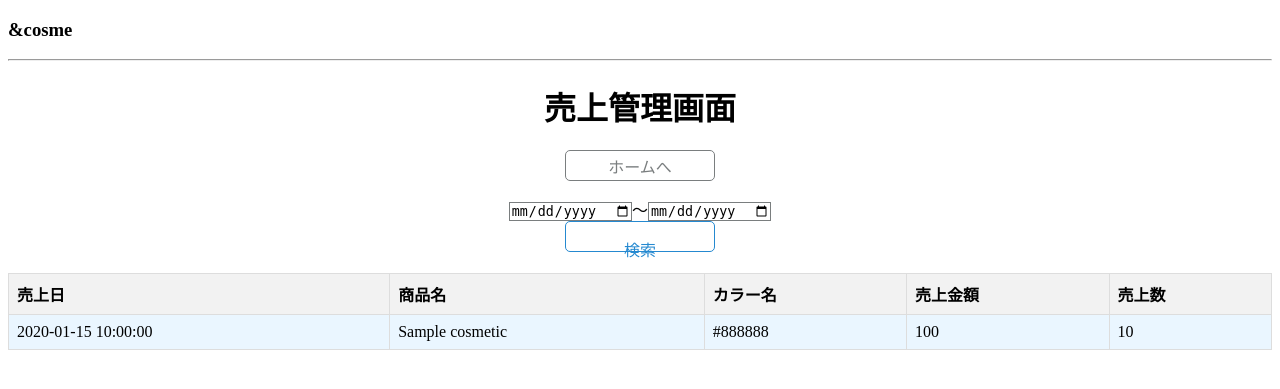
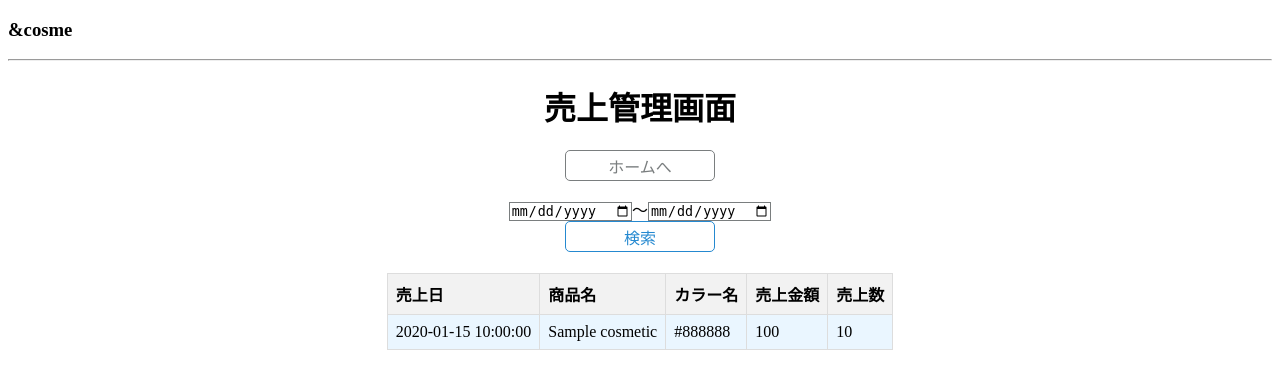
Before and after one commit to hirata0802/TeamGirls, a PHP site: page /k_seles.php in a window 1280 px wide. Shown: the top 389 px of the page. Run offline with PHP 8.4, Linux system fonts and the light colour scheme; the visitor is signed in with stand-in values (Sample User, id 1); tables that the repository leaves empty or names only in its code hold one stand-in row (values such as "Sample post").

Commit message:
Update k_style.css

```diff
--- a/&cosme/css/k_style.css
+++ b/&cosme/css/k_style.css
@@ -65,7 +65,7 @@ select[name="kategori"] {   border: 1px solid #89c3fd; }
 }
 
 .next{
-  display: block;
+  display: flex;
   justify-content: center;
   align-items: center;
   width: 150px;
@@ -97,7 +97,6 @@ select[name="kategori"] {   border: 1px solid #89c3fd; }
 
   table {
     border-collapse: collapse;
-    width: 100%;
     margin: 3px auto;
   }
 
```
